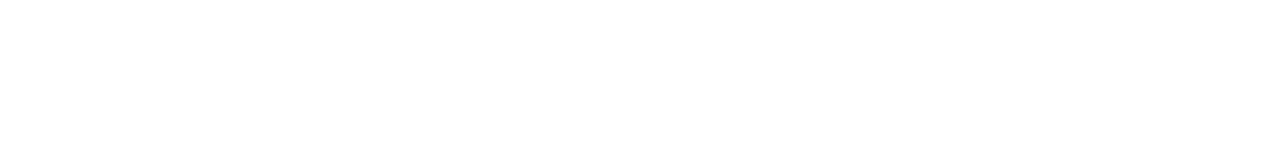
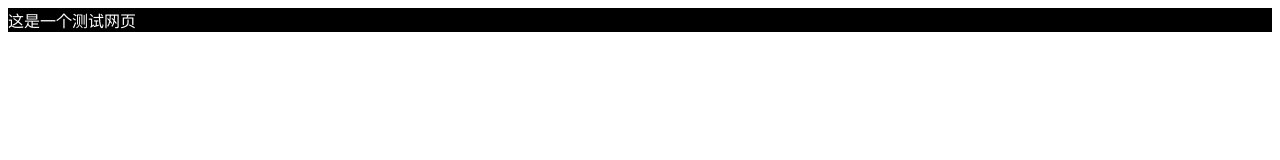
Before and after one commit to lidadadaneng/test, a plain HTML site: page index.html in a window 1280 px wide. Drawn offline with Linux system fonts and the light colour scheme.

Commit message:
Update index.html

```diff
--- a/index.html
+++ b/index.html
@@ -1,7 +1,7 @@
 <div>这是一个测试网页</div>
 <style>
   div{
-    background-color:biack;
+    background-color:black;
     color:#ffffff;
   }
 </style>
```
